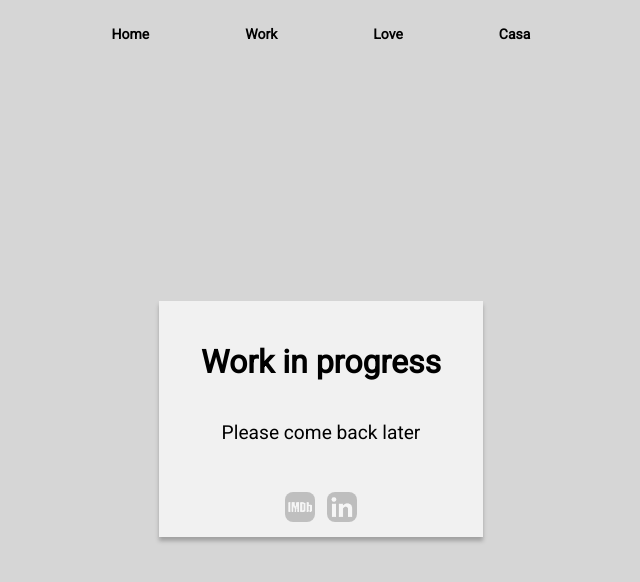
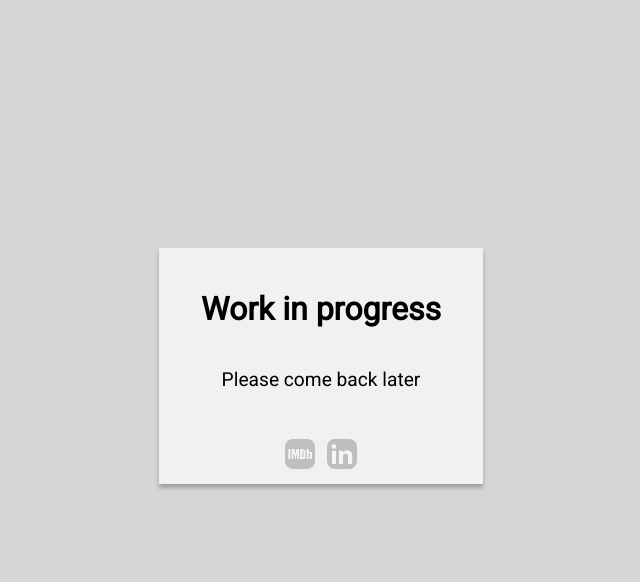
Before and after one commit to RobinDaloze/robindalozewaitingsite.github.io, a website built with webpack: page index.html in a window 1280 px wide. Shown: the whole page, without its empty margins (319-959 px from the left). Built offline with nearby package versions, Linux system fonts and the light colour scheme.

Commit message:
Delete Test

```diff
--- a/index.html
+++ b/index.html
@@ -10,14 +10,7 @@
         <title>Robin Daloze</title>
     </head>
     <body>
-        <nav>
-            <ul class="c-mainnav">
-                <li class="c-mainnav__item"><a class="c-mainnav__link" href="#">Home</a></li>
-                <li class="c-mainnav__item"><a class="c-mainnav__link" href="#">Work</a></li>
-                <li class="c-mainnav__item"><a class="c-mainnav__link" href="#">Love</a></li>
-                <li class="c-mainnav__item"><a class="c-mainnav__link" href="#">Casa</a></li>
-            </ul>
-        </nav>
+        <!--<nav> <ul class="c-mainnav"> <li class="c-mainnav__item"><a class="c-mainnav__link" href="#">Home</a></li> <li class="c-mainnav__item"><a class="c-mainnav__link" href="#">Work</a></li> <li class="c-mainnav__item"><a class="c-mainnav__link" href="#">Love</a></li> <li class="c-mainnav__item"><a class="c-mainnav__link" href="#">Casa</a></li> </ul> </nav>-->
         <div class="WIP__page">
             <div class="WIP__container">
                 <h2 class="WIP__title">Work in progress</h2>
--- a/src/js/main.js
+++ b/src/js/main.js
@@ -1,2 +1,2 @@
 import * as message from "./modules/message.js";
-message.init();
+//message.init();
```
